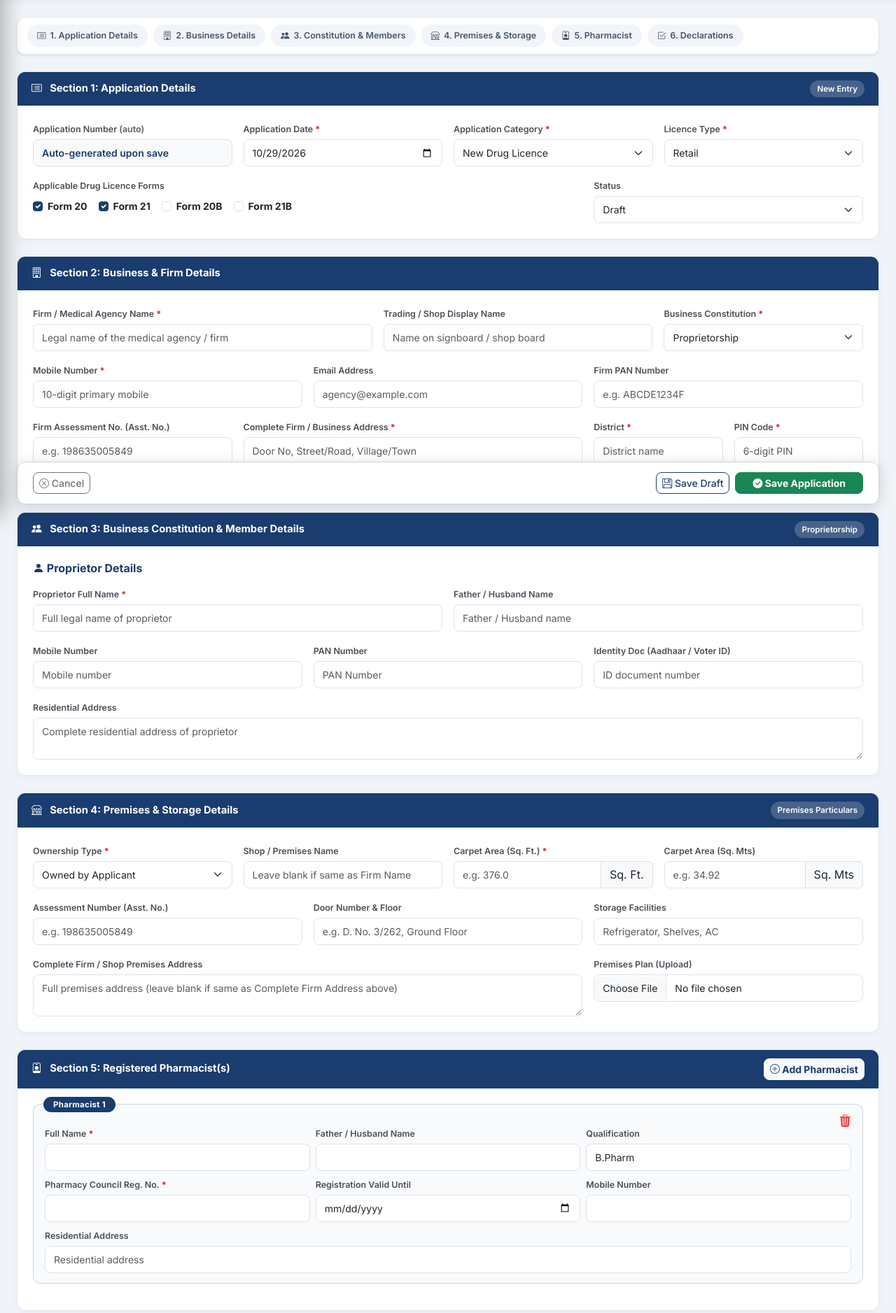
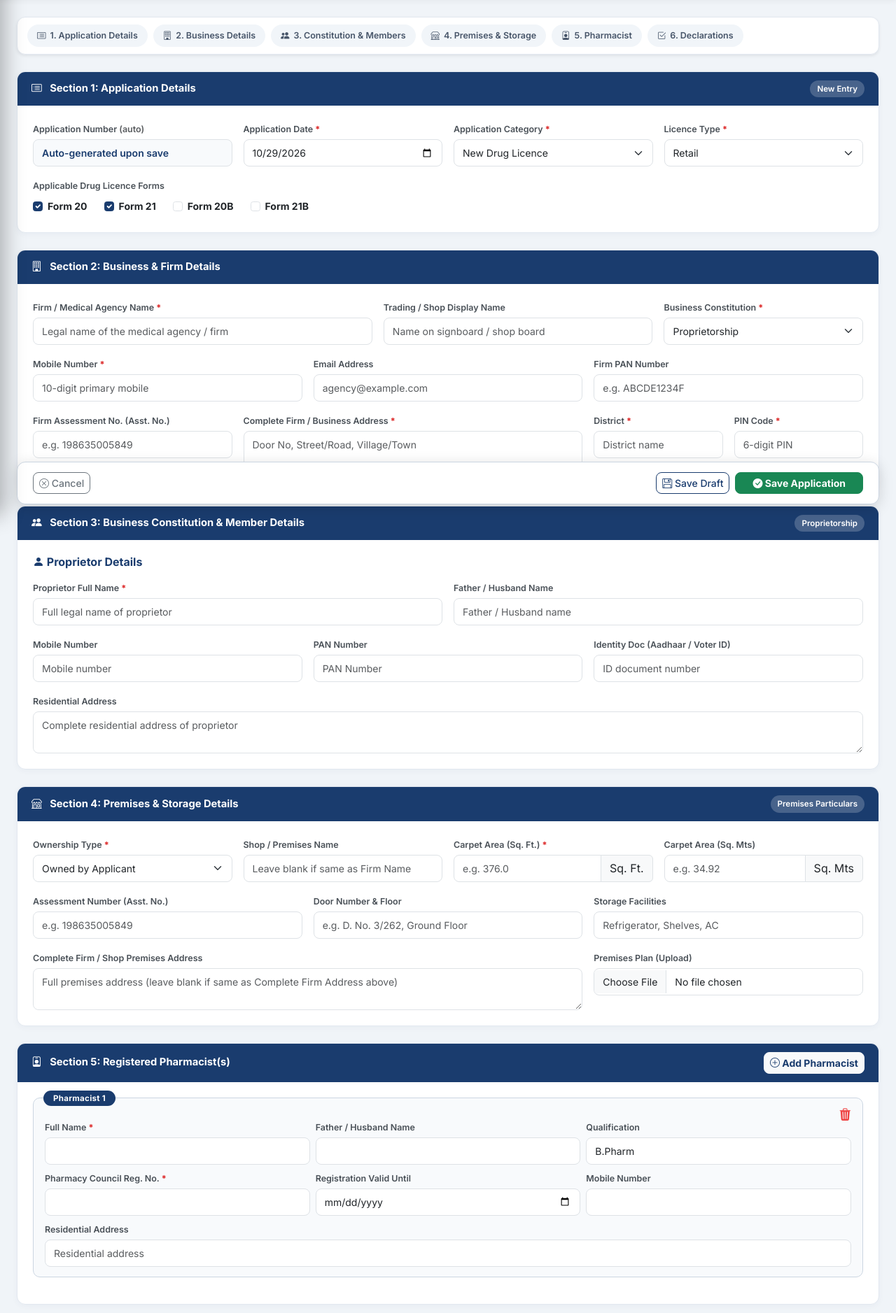
Before and after one commit to NichenametlaDheeraj/medical-licence-public, a Flask app: page /applications/new in a window 1280 px wide. Shown: the part 64-1941 px from the top of the page at 70% size. Run offline with Flask 3, Linux system fonts and the light colour scheme; a user stored in the database is signed in.

Commit message:
Remove Status dropdown from application form

```diff
--- a/app/applications/routes.py
+++ b/app/applications/routes.py
@@ -188,7 +188,7 @@ def _build_data_from_form(form):
         'application_category': form.get('application_category', 'new_licence'),
         'licence_type': form.get('licence_type', 'retail'),
         'licence_forms': ','.join(form.getlist('licence_forms')),
-        'status': form.get('status', 'draft'),
+        'status': form.get('status') or ('draft' if form.get('save_draft') else 'draft'),
         'business_constitution': form.get('business_constitution', ''),
         'app_date': _parse_date(form.get('app_date')) or date.today(),
 
--- a/app/templates/applications/form.html
+++ b/app/templates/applications/form.html
@@ -207,9 +207,9 @@
                         <option value="both" {% if app and app.licence_type=='both' %}selected{% endif %}>Both (Retail + Wholesale)</option>
                     </select>
                 </div>
-                <div class="col-md-8">
+                <div class="col-12">
                     <label class="form-label">Applicable Drug Licence Forms</label>
-                    <div id="licenceForms" class="d-flex flex-wrap gap-3 pt-1">
+                    <div id="licenceForms" class="d-flex flex-wrap gap-4 pt-1">
                         {% set lf = (app.licence_forms or '').split(',') if app and app.licence_forms else ['Form20', 'Form21'] %}
                         <div class="form-check">
                             <input class="form-check-input" type="checkbox" name="licence_forms" value="Form20" id="lf_Form20" {% if 'Form20' in lf %}checked{% endif %}>
@@ -228,19 +228,6 @@
                             <label class="form-check-label" for="lf_Form21B"><strong>Form 21B</strong></label>
                         </div>
                     </div>
-                </div>
-                <div class="col-md-4">
-                    <label class="form-label">Status</label>
-                    <select name="status" class="form-select">
-                        <option value="draft" {% if not app or app.status=='draft' %}selected{% endif %}>Draft</option>
-                        <option value="in_progress" {% if app and app.status=='in_progress' %}selected{% endif %}>In Progress</option>
-                        {% if current_user.role == 'admin' %}
-                        <option value="ready" {% if app and app.status=='ready' %}selected{% endif %}>Ready for Review / Approved</option>
-                        <option value="documents_generated" {% if app and app.status=='documents_generated' %}selected{% endif %}>Documents Generated</option>
-                        {% elif app and app.status in ['ready', 'documents_generated'] %}
-                        <option value="{{ app.status }}" selected>{{ app.status|replace('_',' ')|title }} (Locked by Admin)</option>
-                        {% endif %}
-                    </select>
                 </div>
             </div>
         </div>
```
Also changed, not shown: instance/medical_agency.db.
